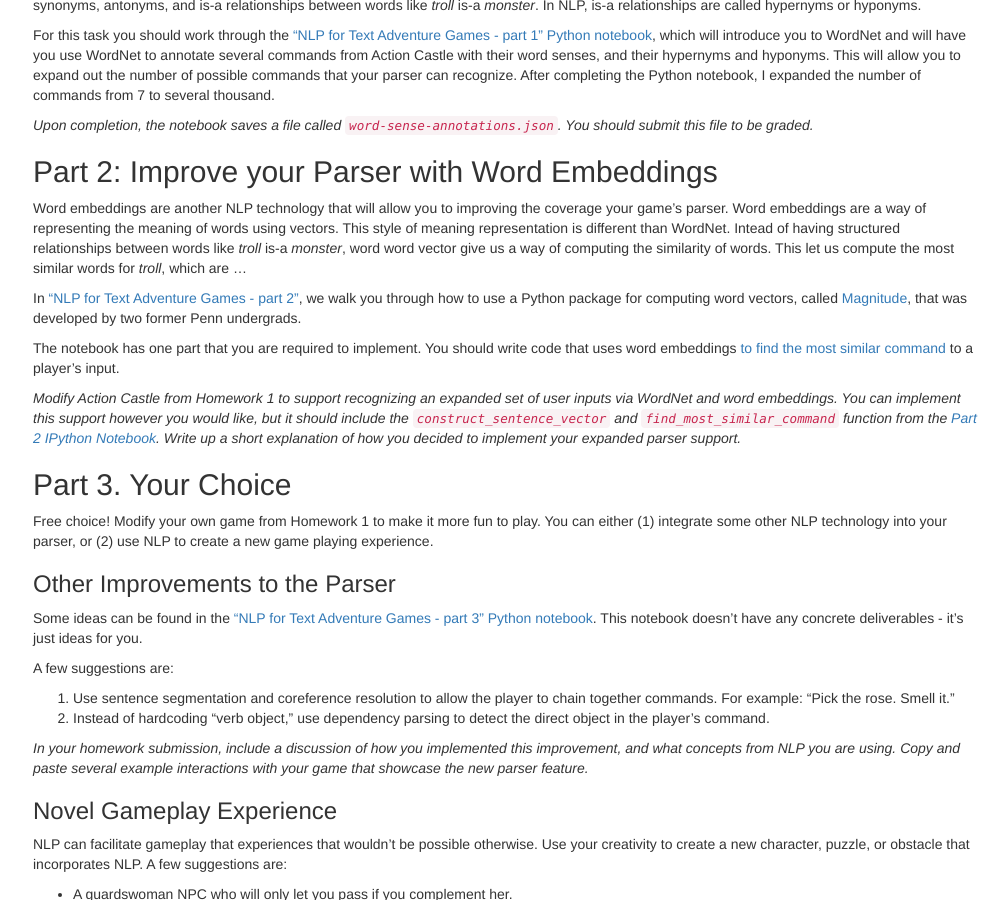
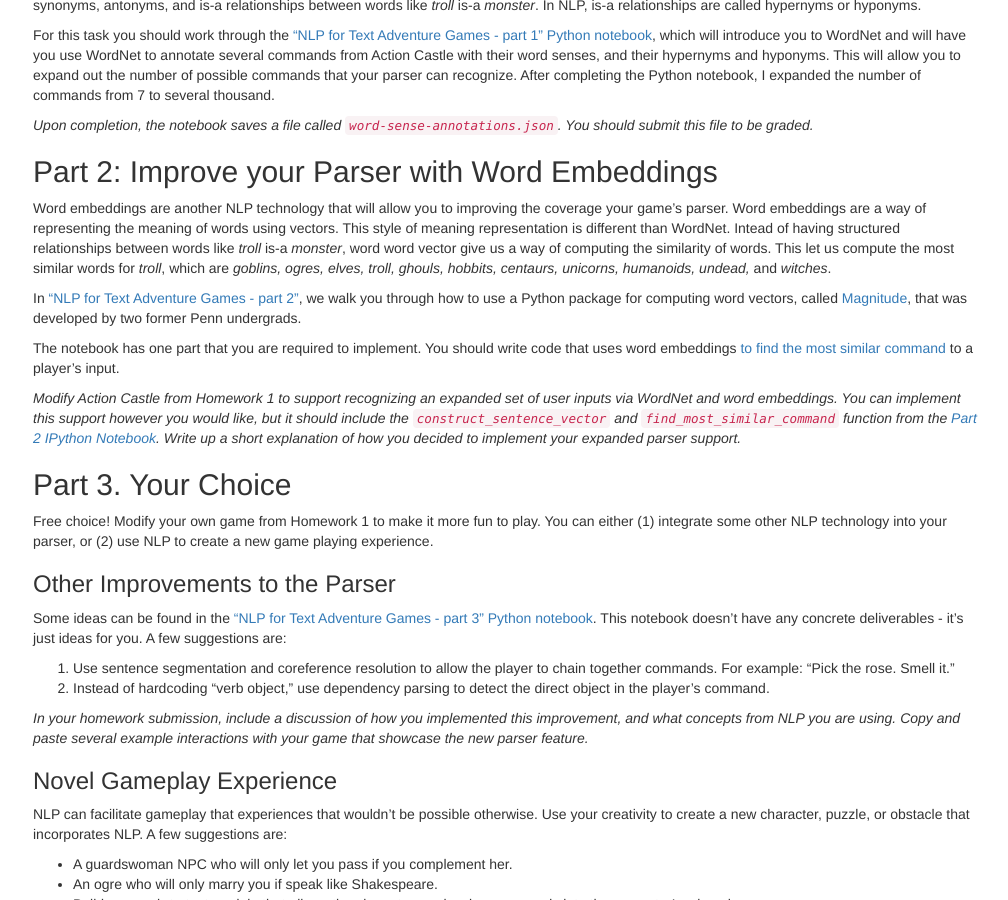
Before and after one commit to interactive-fiction-class/interactive-fiction-class.github.io, a Jekyll site: the page built from homeworks/nlp-for-text-adventures/nlp-for-text-adventures.md, in a window 1280 px wide and 900 px high, scrolled down 842 px. Shown: the whole window, without its empty margins (232-1240 px from the left). Built offline with Jekyll 4.4.1, drawn with Linux system fonts in a browser that asks for light colours; nearby versions of some CDN libraries; a script that is not in the unit is left out.

Commit message:
Update nlp-for-text-adventures.md

```diff
--- a/homeworks/nlp-for-text-adventures/nlp-for-text-adventures.md
+++ b/homeworks/nlp-for-text-adventures/nlp-for-text-adventures.md
@@ -107,7 +107,7 @@ _Upon completion, the notebook saves a file called `word-sense-annotations.json`
 
 ## Part 2: Improve your Parser with Word Embeddings
 
-Word embeddings are another NLP technology that will allow you to improving the coverage your game's parser.  Word embeddings are a way of representing the meaning of words using vectors.  This style of meaning representation is different than WordNet. Intead of having structured relationships between words like _troll_ is-a _monster_, word word vector give us a way of computing the similarity of words. This let us compute the most similar words for _troll_, which are ...
+Word embeddings are another NLP technology that will allow you to improving the coverage your game's parser.  Word embeddings are a way of representing the meaning of words using vectors.  This style of meaning representation is different than WordNet. Intead of having structured relationships between words like _troll_ is-a _monster_, word word vector give us a way of computing the similarity of words. This let us compute the most similar words for _troll_, which are _goblins, ogres, elves, troll, ghouls, hobbits, centaurs, unicorns, humanoids, undead,_ and _witches_.
 
 In ["NLP for Text Adventure Games - part 2"](https://colab.research.google.com/github/interactive-fiction-class/interactive-fiction-class.github.io/blob/master/homeworks/nlp-for-text-adventures/NLP_for_Text_Adventure_Games_part_2.ipynb), we walk you through how to use a Python package for computing word vectors, called [Magnitude](https://www.cis.upenn.edu/~ccb/publications/magnitude-fast-efficient-vector-embeddings-in-python.pdf), that was developed by two former Penn undergrads.
 
@@ -123,9 +123,7 @@ You can either (1) integrate some other NLP technology into your parser, or (2)
 ### Other Improvements to the Parser
 
 Some ideas can be found in the  ["NLP for Text Adventure Games - part 3" Python notebook](https://colab.research.google.com/github/interactive-fiction-class/interactive-fiction-class.github.io/blob/master/homeworks/nlp-for-text-adventures/NLP_for_Text_Adventure_Games_part_3.ipynb).
-This notebook doesn't have any concrete deliverables - it's just ideas for you.
-
-A few suggestions are:
+This notebook doesn't have any concrete deliverables - it's just ideas for you. A few suggestions are:
 1. Use sentence segmentation and coreference resolution to allow the player to chain together commands. For example: "Pick the rose. Smell it."
 2. Instead of hardcoding "verb object," use dependency parsing to detect the direct object in the player's command.
 
```
